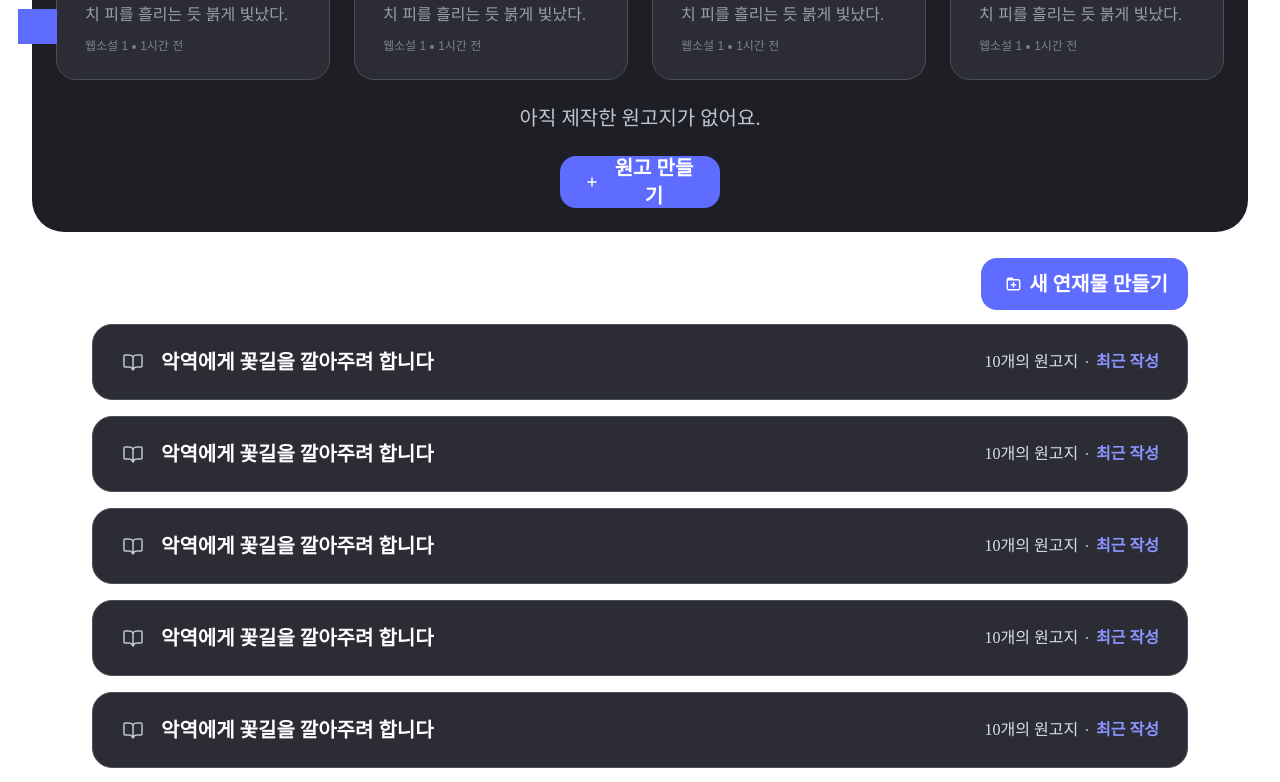
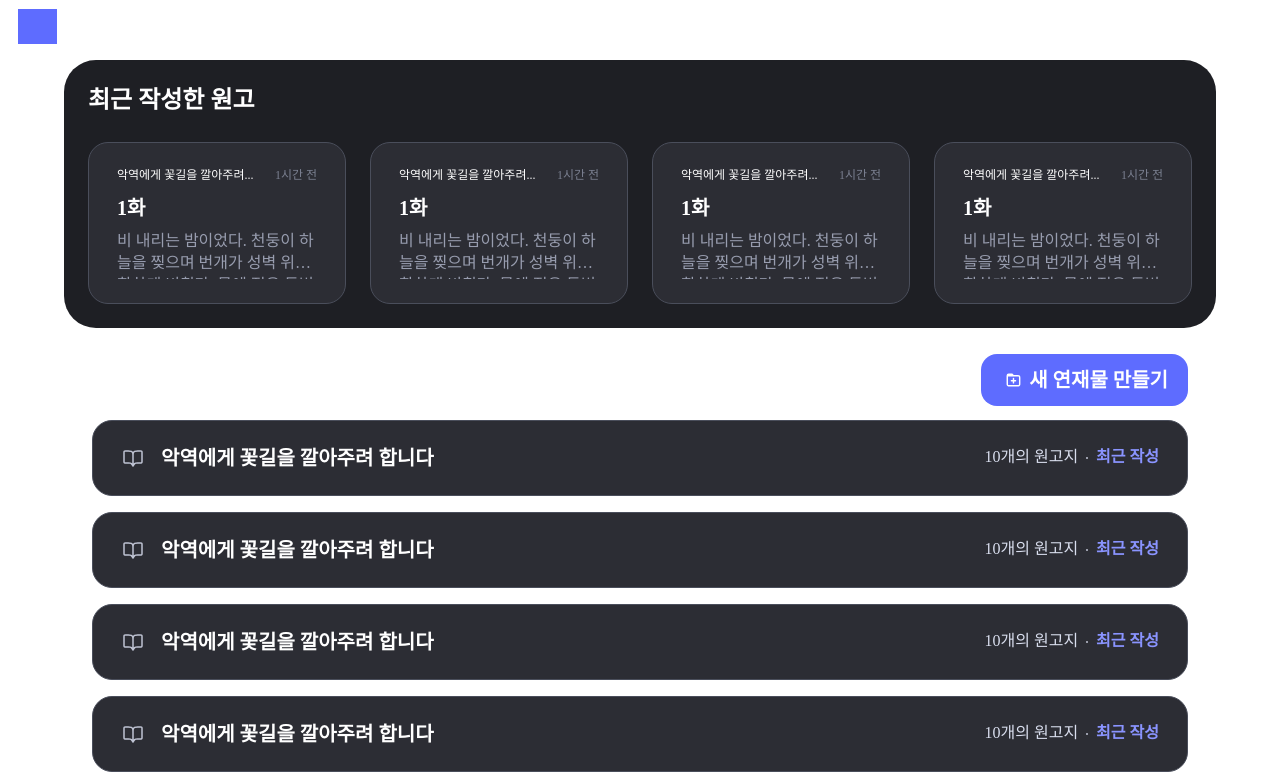
Before and after one commit to songye38/betareader, a Next.js app: page / in a window 1280 px wide. Shown: the top 782 px of the page. Built offline with nearby package versions, Linux system fonts and the light colour scheme; a web font is replaced by a local one.

Commit message:
최근 작성한 원고 아이템 디자인 변경

```diff
--- a/pages/index.js
+++ b/pages/index.js
@@ -11,7 +11,7 @@ const MainPage = () => {
           flexDirection: "column",
           justifyContent: "center",
           alignItems: "center",
-          height: "100vh",
+        //   height: "100vh",
           gap:'32px',
         }}
 
--- a/src/components/MainPageComponents/AllManuSet.jsx
+++ b/src/components/MainPageComponents/AllManuSet.jsx
@@ -1,5 +1,6 @@
 import AddManuBtn from "../Buttons/AddManuBtn";
 import ManuItem from "./ManuItem";
+import AddManuItem from "./AddManuItem";
 
 const AllManuSet = () => {
     return (
@@ -27,6 +28,7 @@ const AllManuSet = () => {
                 </div>
                 <AddManuBtn />
             </div>
+            {/* 있다면 있는만큼 표시해주기  */}
             <div style={{display:'flex',flexDirection:'column',gap:'16px'}}>
                 <ManuItem />
                 <ManuItem />
@@ -35,6 +37,8 @@ const AllManuSet = () => {
                 <ManuItem />
                 <ManuItem />
             </div>
+            {/* 아이템이 하나도 없다면 아래것을 렌더링 해주기 */}
+            <AddManuItem />
 
         </div>
     );
--- a/src/components/MainPageComponents/RecentEpiItem.jsx
+++ b/src/components/MainPageComponents/RecentEpiItem.jsx
@@ -5,8 +5,8 @@ const RecentEpiItem = () => {
   return (
     <div
       style={{
-        width: '100%',
-        height: '100%',
+        width: 258,
+        height: 162,
         paddingLeft: 28,
         paddingRight: 28,
         paddingTop: 24,
@@ -14,34 +14,59 @@ const RecentEpiItem = () => {
         background: '#2C2D34',
         borderRadius: 20,
         overflow: 'hidden',
-        border: '1px solid #4A4E5B',
+        border: '1px #4A4E5B solid',
         flexDirection: 'column',
         justifyContent: 'space-between',
-        alignItems: 'flex-start',
+        alignItems: 'flex-end',
         display: 'inline-flex',
-        textAlign: 'left', // 부모 기준 좌측 정렬
-        gap : '12px',
-
       }}
     >
-      {/* 제목 & 내용 */}
+      {/* 상단 내용: 제목과 시간 */}
+      <div style={{ alignSelf: 'stretch', justifyContent: 'space-between', alignItems: 'center', display: 'inline-flex' }}>
+        <div
+          style={{
+            color: 'white',
+            fontSize: 12,
+            fontFamily: 'Pretendard',
+            fontWeight: '400',
+            lineHeight: '16.80px',
+            wordWrap: 'break-word'
+          }}
+        >
+          악역에게 꽃길을 깔아주려...
+        </div>
+        <div
+          style={{
+            color: '#7B8091',
+            fontSize: 12,
+            fontFamily: 'Pretendard',
+            fontWeight: '400',
+            lineHeight: '16.80px',
+            wordWrap: 'break-word'
+          }}
+        >
+          1시간 전
+        </div>
+      </div>
+
+      {/* 하단 내용: 화 제목과 내용 */}
       <div
         style={{
-          width: '100%',
-          height: '100%',
+          alignSelf: 'stretch',
+          height: 85,
           flexDirection: 'column',
           justifyContent: 'flex-start',
           alignItems: 'flex-start',
           gap: 8,
-          display: 'inline-flex'
+          display: 'flex'
         }}
       >
         <div
           style={{
             color: 'white',
             fontSize: 20,
-            fontFamily: 'Pretendard, sans-serif',
-            fontWeight: 600,
+            fontFamily: 'Pretendard',
+            fontWeight: '600',
             lineHeight: '28px',
             wordWrap: 'break-word'
           }}
@@ -50,62 +75,22 @@ const RecentEpiItem = () => {
         </div>
         <div
           style={{
-            width: '100%',
-            height: '100%',
+            alignSelf: 'stretch',
+            height: '61px',
             color: '#989DAF',
             fontSize: 16,
-            fontFamily: 'Pretendard, sans-serif',
-            fontWeight: 400,
-            lineHeight: '22.4px',
-            wordWrap: 'break-word'
+            fontFamily: 'Pretendard',
+            fontWeight: '400',
+            lineHeight: '22.40px',
+            wordWrap: 'break-word',
+            display: '-webkit-box',         // flexbox 형태로 처리
+            overflow: 'hidden',             // 넘치는 부분 숨기기
+            WebkitBoxOrient: 'vertical',    // 수직 정렬로 설정
+            WebkitLineClamp: 2,             // 2줄까지만 표시
+            textOverflow: 'ellipsis',       // 넘칠 경우 말줄임표(...)
           }}
         >
-          비 내리는 밤이었다. 천둥이 하늘을 찢으며 번개가 성벽 위를 환하게 비췄다.
-          물에 젖은 돌벽이 마치 피를 흘리는 듯 붉게 빛났다.
-        </div>
-      </div>
-
-      {/* 웹소설 제목 & 구분선 & 시간 */}
-      <div
-        style={{
-          height: '100%',
-          justifyContent: 'center',
-          alignItems: 'center',
-          gap: 4,
-          display: 'inline-flex'
-        }}
-      >
-        <div
-          style={{
-            color: '#7B8091',
-            fontSize: 12,
-            fontFamily: 'Pretendard, sans-serif',
-            fontWeight: 400,
-            lineHeight: '16.8px',
-            wordWrap: 'break-word'
-          }}
-        >
-          웹소설 1
-        </div>
-        <div
-          style={{
-            width: 4,
-            height: 4,
-            background: '#7B8091',
-            borderRadius: '50%'
-          }}
-        />
-        <div
-          style={{
-            color: '#7B8091',
-            fontSize: 12,
-            fontFamily: 'Pretendard, sans-serif',
-            fontWeight: 400,
-            lineHeight: '16.8px',
-            wordWrap: 'break-word'
-          }}
-        >
-          1시간 전
+          비 내리는 밤이었다. 천둥이 하늘을 찢으며 번개가 성벽 위를 환하게 비췄다. 물에 젖은 돌벽이 마치 피를 흘리는 듯 붉게 빛났다.
         </div>
       </div>
     </div>
--- a/src/components/MainPageComponents/RecentEpiSet.jsx
+++ b/src/components/MainPageComponents/RecentEpiSet.jsx
@@ -5,7 +5,7 @@ import AddEpiItem from './AddEpiItem';
 const RecentEpiSet = () => {
   return (
     <div style={{
-        width : '95%',
+        width : '1152px',
         display:'flex',
         flexDirection:'column',
         gap:'24px',
@@ -25,13 +25,17 @@ const RecentEpiSet = () => {
             >
       최근 작성한 원고
       </div>
+      {/* 아이템이 있으면 표시하고 없으면 문구를 표시한다. -> 이건 나중에 백엔드랑 연결 */}
       <div style={{display:'flex',flexDirection:'row',gap:'24px'}}>
         <RecentEpiItem />
         <RecentEpiItem />
         <RecentEpiItem />
         <RecentEpiItem />
       </div>
-      <AddEpiItem />
+
+
+      {/* 추가하는 버튼은 없앤다. */}
+      {/* <AddEpiItem /> */}
 
 
     </div>
```
Also changed, not shown: src/components/EpisodeFormComponent.jsx (+24 -1 lines).
